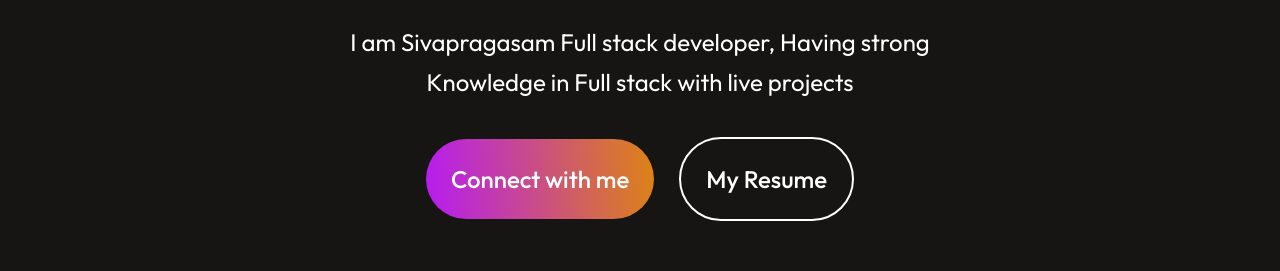
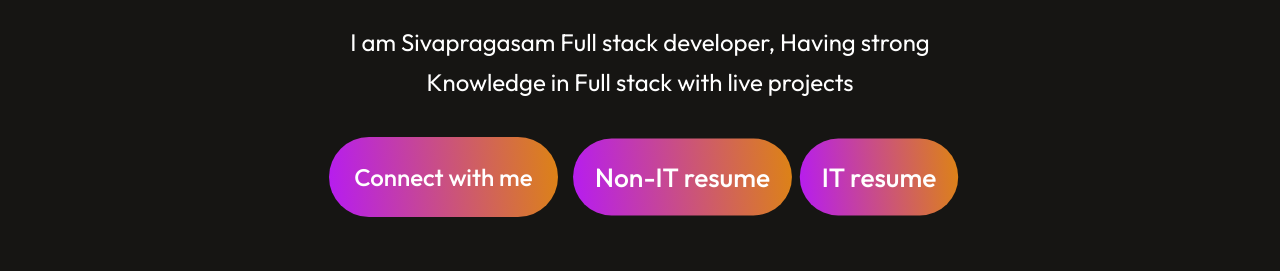
Before and after one commit to SivapragasamGithub/My-Portfolio, a React (Vite) app: page / in a window 1280 px wide. Shown: the part 960-1231 px from the top of the page. Built offline with nearby package versions, Linux system fonts and the light colour scheme.

Commit message:
Resume Added

```diff
--- a/src/Components/Hero/Hero.css
+++ b/src/Components/Hero/Hero.css
@@ -41,17 +41,53 @@
   cursor: pointer;
 }
 .hero-resume {
+  text-decoration: none;
+  background-color: #007bff;
+  color: white;
+  background: linear-gradient(264deg, #df8908 -5.09%, #b415ff 106%);
+  padding: 20px;
+  border-radius: 50px;
+  display: inline-block;
+  transition: background-color 0.3s;
+  transform: scale(1.1);
+  cursor: pointer;
+}
+/* .hero-resume {
   padding: 25px;
   border-radius: 50px;
-  /* background: linear-gradient(264deg, #df8908 -5.09%, #b415ff 106%); */
+  background: linear-gradient(264deg, #df8908 -5.09%, #b415ff 106%);
   cursor: pointer;
   border: 2px solid #fff;
+} */
+/* .Non-IT {
+  padding: 25px;
+  border-radius: 50px;
+  cursor: pointer;
+  border: 2px solid #fff;
+} */
+.Non-IT {
+  text-decoration: none;
+  background-color: #007bff;
+  color: white;
+  background: linear-gradient(264deg, #df8908 -5.09%, #b415ff 106%);
+  padding: 20px;
+  border-radius: 50px;
+  display: inline-block;
+  transition: background-color 0.3s;
+  transform: scale(1.1);
+  cursor: pointer;
 }
+
+.Non-IT:hover {
+  border: 2px solid white;
+}
+
 .hero-connect:hover {
   border: 2px solid white;
 }
 .hero-resume:hover {
-  border-color: #b415ff;
+  /* border-color: #b415ff; */
+  border: 2px solid white;
 }
 @media (max-width: 768px) {
   .hero img {
--- a/src/Components/Hero/Hero.jsx
+++ b/src/Components/Hero/Hero.jsx
@@ -2,6 +2,9 @@ import React from 'react'
 import './Hero.css'
 import profile_img from '../../assets/siva-face.svg'
 import AnchorLink from 'react-anchor-link-smooth-scroll'
+import Non_IT from '../../assets/Resume-NonIT.pdf'
+import IT from '../../assets/IT.pdf'
+
 
 const Hero = () => {
     return (
@@ -11,7 +14,8 @@ const Hero = () => {
             <p>I am Sivapragasam Full stack developer, Having strong Knowledge in Full stack with live projects</p>
             <div className="hero-action">
                 <div className="hero-connect"><AnchorLink className='anchor-link' offset={50} href='#contact'>  Connect with me </AnchorLink> </div>
-                <div className="hero-resume">My Resume</div>
+                <a className='Non-IT' href={Non_IT} target="_blank" rel="noopener noreferrer">Non-IT resume</a>
+                <a className='hero-resume' href={IT} target="_blank" rel="noopener noreferrer">IT resume</a>
             </div>
         </div>
     )
```
Also changed, not shown: 2 other files (tests, documents, lock files or other folders).
